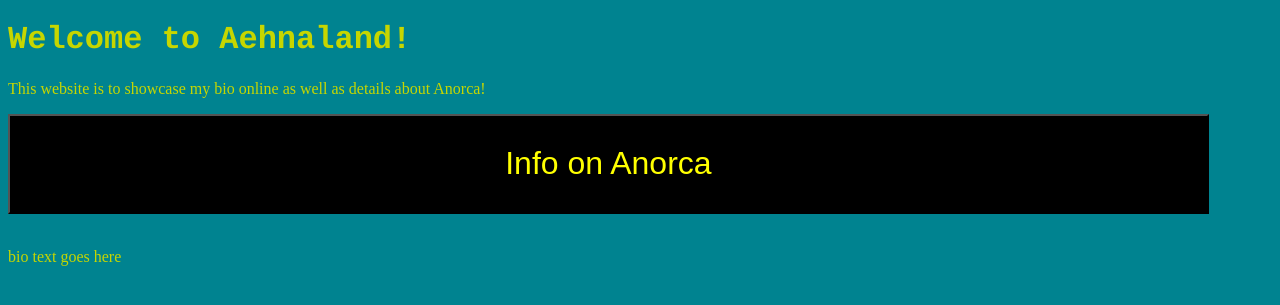
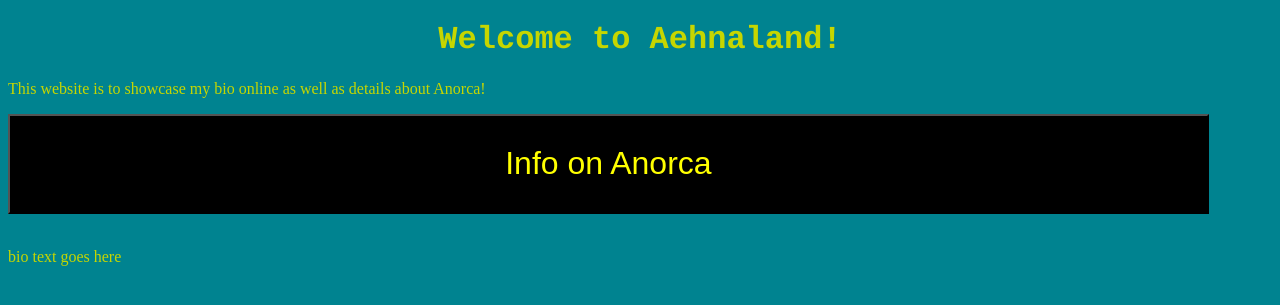
Before and after one commit to GyaraDeez/Aehnaland, a PHP site: page / in a window 1280 px wide. Shown: the top 305 px of the page. Run offline with PHP 8.4, Linux system fonts and the light colour scheme.

Commit message:
fixed alignment on title

```diff
--- a/style.css
+++ b/style.css
@@ -5,7 +5,7 @@ body {
 
 h1 {
   font-family:Courier,Arial,Helvetica,sans-serif;
-  align:center;
+  text-align:center;
 }
 button {
   background-color:black;
```
